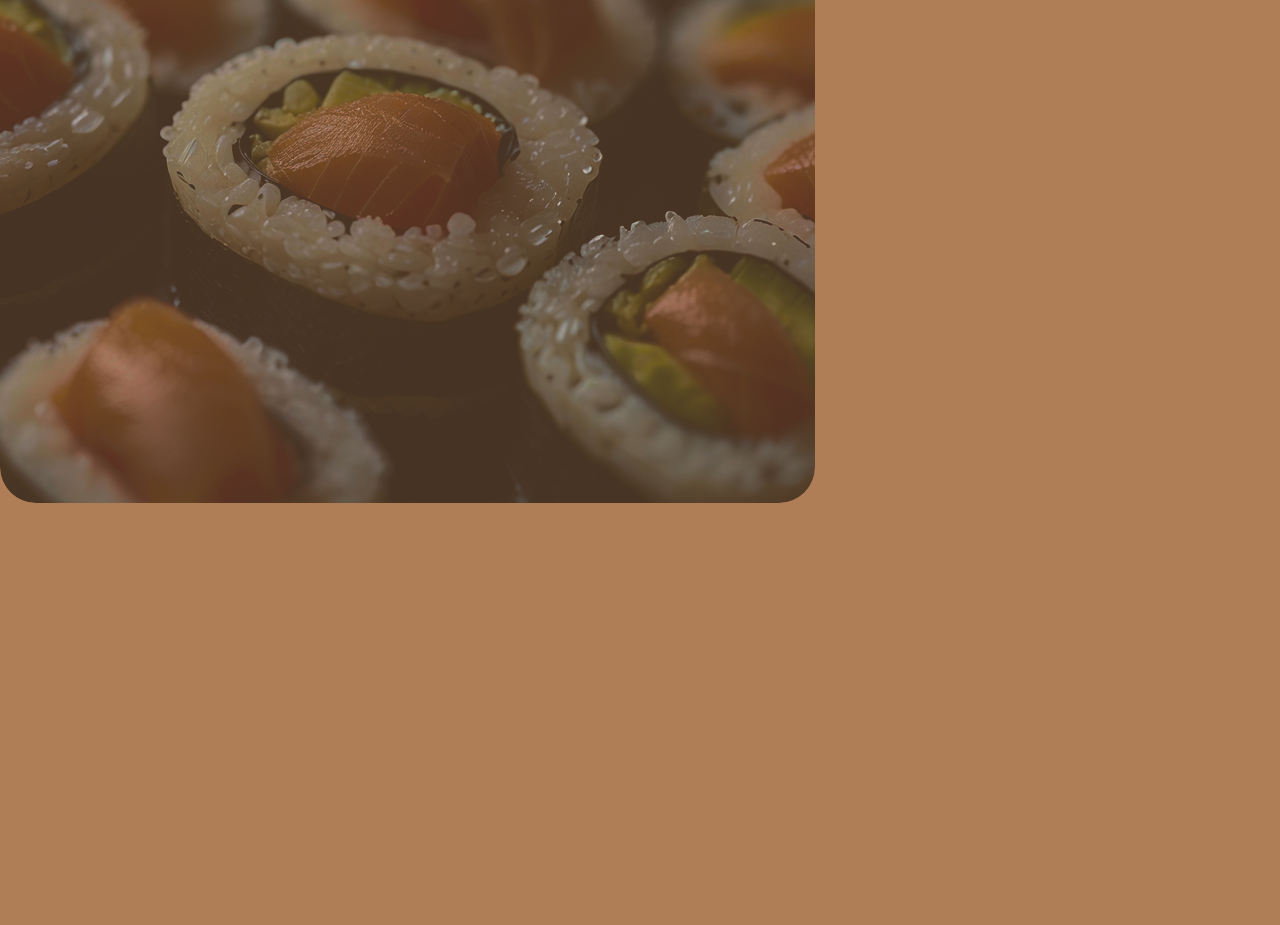
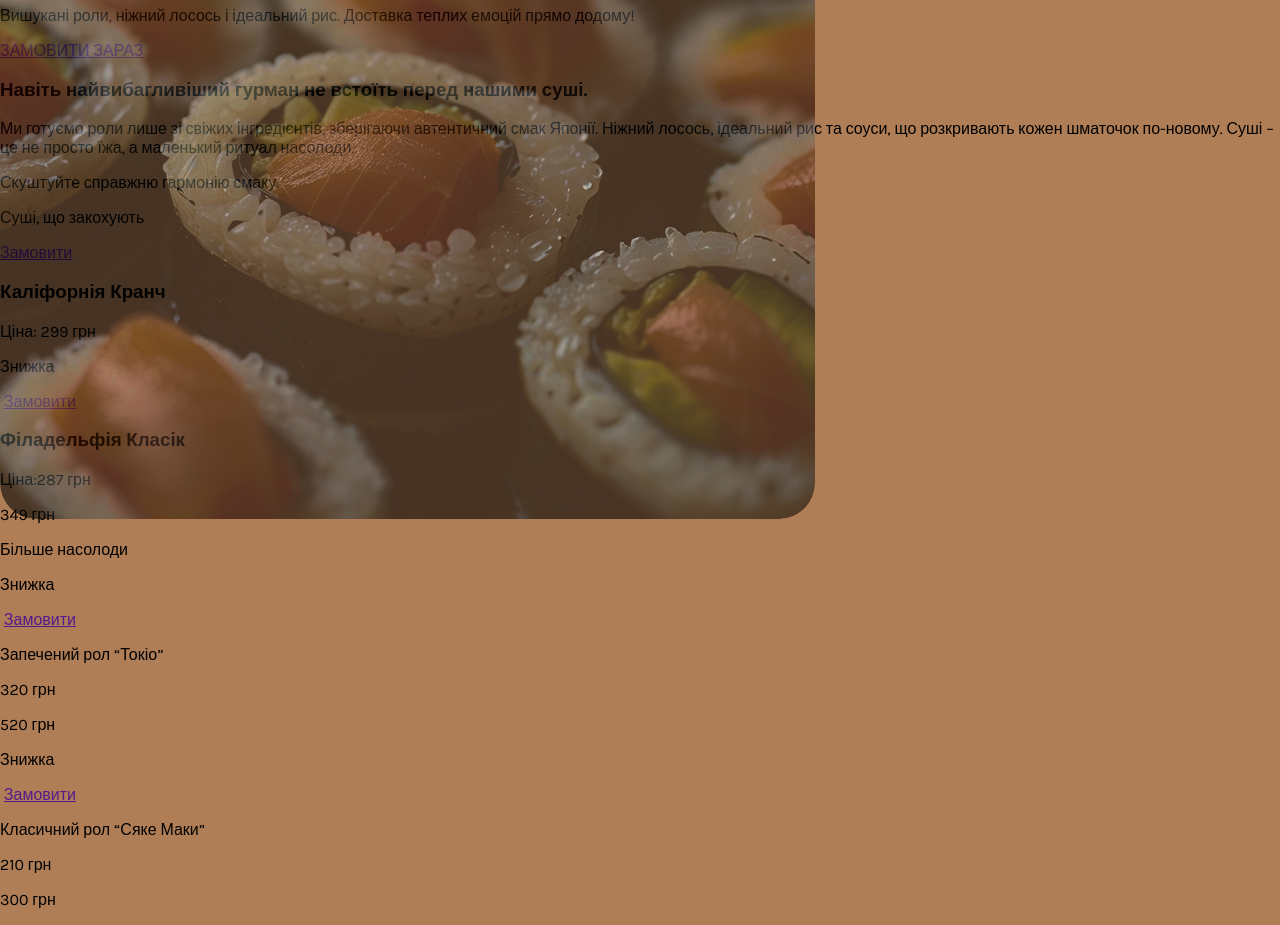
Before and after one commit to Olenka-maker/logika-sitee, a plain HTML site: page index.html in a window 1280 px wide. Shown: the part 189-1114 px from the top of the page. Before the commit the page ends 800 px from the top, so only its background shows below. Drawn offline with Linux system fonts and the light colour scheme.

Commit message:
start text

```diff
--- a/index.html
+++ b/index.html
@@ -22,7 +22,43 @@
         </nav>
     </header>
     <main>
+        <div class="main-photo">
         <img src="./photos/sushi-8735298_1280 1.png" class="img1">
+        </div>
+        <p> Суші, які створені для задоволення</p>
+        <h1> НАЙКРАЩЕ МІСЦЕ ДЛЯ СУШІ</h1>
+        <p>Вишукані роли, ніжний лосось і ідеальний рис. Доставка теплих емоцій прямо додому!</p>
+        <a href="">ЗАМОВИТИ ЗАРАЗ</a>
+        <h3>Навіть найвибагливіший гурман не встоїть перед нашими суші.</h3>
+        <p>Ми готуємо роли лише зі свіжих інгредієнтів, зберігаючи автентичний смак Японії. Ніжний лосось, ідеальний рис та соуси, що розкривають кожен шматочок по-новому. Суші – це не просто їжа, а маленький ритуал насолоди.</p>
+        <p>Скуштуйте справжню гармонію смаку.</p>
+        <p>Суші, що закохують</p>
+
+        <a href="">Замовити</a>
+        <img src="">
+        <h3>Каліфорнія Кранч</h3>
+        <p>Ціна: 299 грн</p>
+
+
+        <p>Знижка</p>
+        <img src="">
+        <a href="">Замовити</a>
+        <h3>Філадельфія Класік</h3>
+        <p>Ціна:287 грн</p>  <p>349 грн</p>
+
+        <p>Більше насолоди</p>
+        <p>Знижка</p>
+        <img src="">
+        <a href="">Замовити</a>
+        <p>Запечений рол “Токіо”</p>
+        <p>320 грн</p> <p>520 грн</p>
+
+        <p>Знижка</p>
+        <img src="">
+        <a href="">Замовити</a>
+        <p>Класичний рол “Сяке Маки”</p>
+        <p>210 грн</p> <p>300 грн</p>
+
     </main>
 </body>
 </html>
--- a/style.css
+++ b/style.css
@@ -61,6 +61,8 @@ header{
     width: 815px;
     height: 612px;
     border-radius: 36px;
+}
+.main-photo{
     display: flex;
     justify-content: center;
     position: absolute;
```
